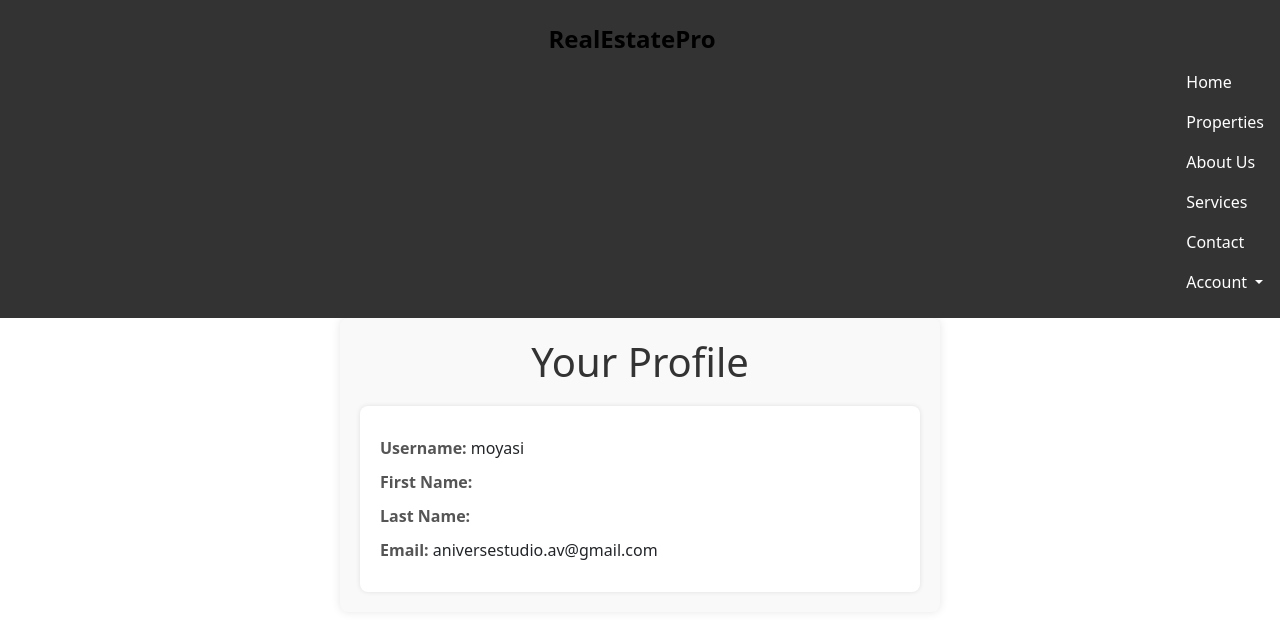
After one commit to MoyasiGinko/Django-AuthSystem, a Django app: page /authentication/profile in a window 1280 px wide. The commit adds this page. Shown: the top 633 px of the page. Run offline with Django 5.2, Linux system fonts and the light colour scheme; a user stored in the database is signed in; some libraries are stand-ins or nearby versions.

Commit message:
add user profile view and modifications

```diff
--- /dev/null
+++ b/authentication/static/authentication/css/profile.css
@@ -0,0 +1,31 @@
+.profile-container {
+  max-width: 600px;
+  margin: 0 auto;
+  padding: 20px;
+  background-color: #f9f9f9;
+  border-radius: 8px;
+  box-shadow: 0 0 10px rgba(0, 0, 0, 0.1);
+}
+
+.profile-container h1 {
+  text-align: center;
+  margin-bottom: 20px;
+  color: #333;
+}
+
+.profile-details {
+  background-color: #fff;
+  padding: 20px;
+  border-radius: 8px;
+  box-shadow: 0 0 5px rgba(0, 0, 0, 0.1);
+}
+
+.profile-details p {
+  font-size: 16px;
+  line-height: 1.5;
+  margin: 10px 0;
+}
+
+.profile-details p strong {
+  color: #555;
+}
--- /dev/null
+++ b/authentication/templates/authentication/profile.html
@@ -0,0 +1,14 @@
+{% extends 'layout.html' %} {% load static %} {% block content %}
+<div class="profile-container">
+  <h1>Your Profile</h1>
+  <div class="profile-details">
+    <p><strong>Username:</strong> {{ user.username }}</p>
+    <p><strong>First Name:</strong> {{ user.first_name }}</p>
+    <p><strong>Last Name:</strong> {{ user.last_name }}</p>
+    <p><strong>Email:</strong> {{ user.email }}</p>
+    <!-- Add more user information here as needed -->
+  </div>
+</div>
+
+<link rel="stylesheet" href="{% static 'authentication/css/profile.css' %}" />
+{% endblock content %}
--- a/authentication/urls.py
+++ b/authentication/urls.py
@@ -7,7 +7,6 @@ from .views import (
     LogoutView,
     VerificationView,
     LoginView,
-    DashboardView,
     ActivationSuccessView,
     ActivationInvalidView,
     ResendActivationEmailView,
@@ -15,6 +14,8 @@ from .views import (
     ActivateAccountView,
     PasswordResetRequestView,
     PasswordResetConfirmView,
+    ProfileView,
+
 )
 
 urlpatterns = [
@@ -24,7 +25,7 @@ urlpatterns = [
     path('validate-username', csrf_exempt(UsernameValidationView.as_view()), name="validate-username"),
     path('validate-email', csrf_exempt(EmailValidationView.as_view()), name='validate_email'),
     path('activate/<uidb64>/<token>', VerificationView.as_view(), name='activate'),
-    path('dashboard', DashboardView.as_view(), name='dashboard'),
+    path('profile', ProfileView.as_view(), name='profile'),
     path('activation-success/', ActivationSuccessView.as_view(), name='activation_success'),
     path('activation-invalid/', ActivationInvalidView.as_view(), name='activation_invalid'),
     path('resend-activation-email/', ResendActivationEmailView.as_view(), name='resend_activation_email'),
--- a/authentication/views.py
+++ b/authentication/views.py
@@ -20,6 +20,9 @@ from django.contrib.auth.mixins import LoginRequiredMixin
 
 from django.contrib.auth.tokens import default_token_generator
 from .forms import PasswordResetRequestForm
+from django.views.generic import TemplateView
+
+
 
 
 User = get_user_model()
@@ -124,7 +127,7 @@ class LoginView(View):
                 if user.is_active:
                     auth.login(request, user)
                     messages.success(request, f'Welcome, {user.username}. You are now logged in.')
-                    return redirect('dashboard')
+                    return redirect('profile')
                 messages.error(request, 'Account is not active. Please check your email.')
                 return render(request, 'authentication/login.html')
             messages.error(request, 'Invalid credentials. Please try again.')
@@ -141,12 +144,16 @@ class LogoutView(View):
         return redirect('login')
 
 
-class DashboardView(LoginRequiredMixin, View):
+
+class ProfileView(LoginRequiredMixin, View):
+    template_name = 'authentication/profile.html'
     login_url = 'login'  # Redirects to this URL if the user is not logged in
     redirect_field_name = 'redirect_to'  # Field used for redirection
 
     def get(self, request, *args, **kwargs):
-        return render(request, "dashboard/dashboard.html", {"user": request.user})
+        # Passing the logged-in user's data to the template
+        return render(request, self.template_name, {"user": request.user})
+
 
 
 class ActivationSuccessView(View):
--- a/authentication/templates/dashboard/dashboard.html
+++ b/realestate/templates/dashboard/dashboard.html
@@ -33,6 +33,6 @@
   </main>
 </div>
 
-<link rel="stylesheet" href="{% static 'authentication/css/dashboard.css' %}" />
+<link rel="stylesheet" href="{% static 'realestate/css/dashboard.css' %}" />
 
 {% endblock content %}
--- a/realestate/urls.py
+++ b/realestate/urls.py
@@ -6,7 +6,6 @@ from .views import (
     AboutUsView,
     ServicesView,
     ContactUsView,
-    ProfileView,
     DashboardView,
     Custom404View,
 )
@@ -18,7 +17,6 @@ urlpatterns = [
     path('about/', AboutUsView.as_view(), name='about_us'),
     path('services/', ServicesView.as_view(), name='services'),
     path('contact/', ContactUsView.as_view(), name='contact_us'),
-    path('profile/', ProfileView.as_view(), name='profile'),
     path('dashboard/', DashboardView.as_view(), name='dashboard'),
 ]
 
```
Also changed, not shown: realestate/views.py (+6 -16 lines), db.sqlite3, realestate/static/realestate/css/dashboard.css (renamed from authentication/static/authentication/css/dashboard.css).
